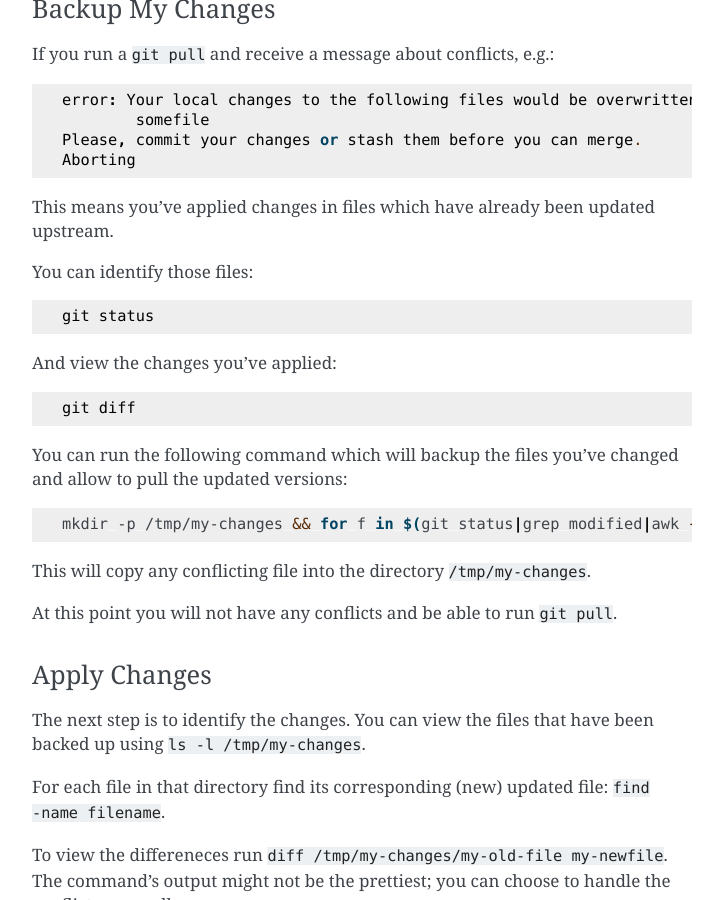
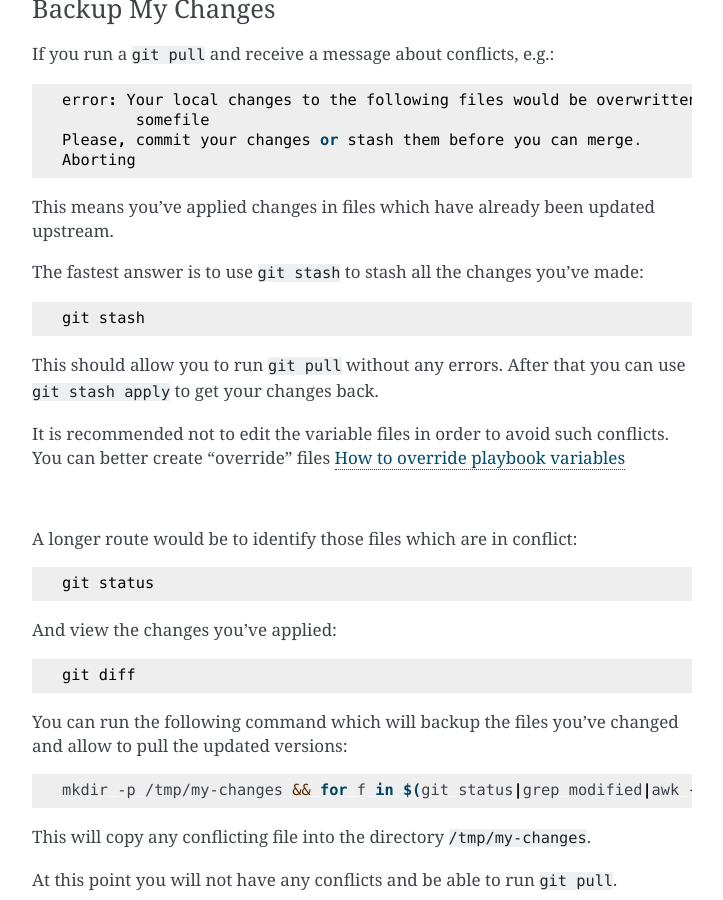
Before and after one commit to nuriel77/iri-playbook, a Sphinx documentation site: the page built from docs/troubleshooting.rst, in a window 1280 px wide and 900 px high, scrolled down 1959 px. Shown: the whole window, without its empty margins (388-1111 px from the left). Built offline with Sphinx 7.4.7, drawn with Linux system fonts in a browser that asks for light colours.

Commit message:
Edit troubleshooting document

```diff
--- a/docs/troubleshooting.rst
+++ b/docs/troubleshooting.rst
@@ -107,7 +107,17 @@ If you run a ``git pull`` and receive a message about conflicts, e.g.::
 
 This means you've applied changes in files which have already been updated upstream.
 
-You can identify those files::
+The fastest answer is to use ``git stash`` to stash all the changes you've made::
+
+  git stash
+
+This should allow you to run ``git pull`` without any errors. After that you can use ``git stash apply`` to get your changes back.
+
+It is recommended not to edit the variable files in order to avoid such conflicts. You can better create "override" files :ref:`overrideFile`
+
+|
+
+A longer route would be to identify those files which are in conflict::
 
   git status
 
```
